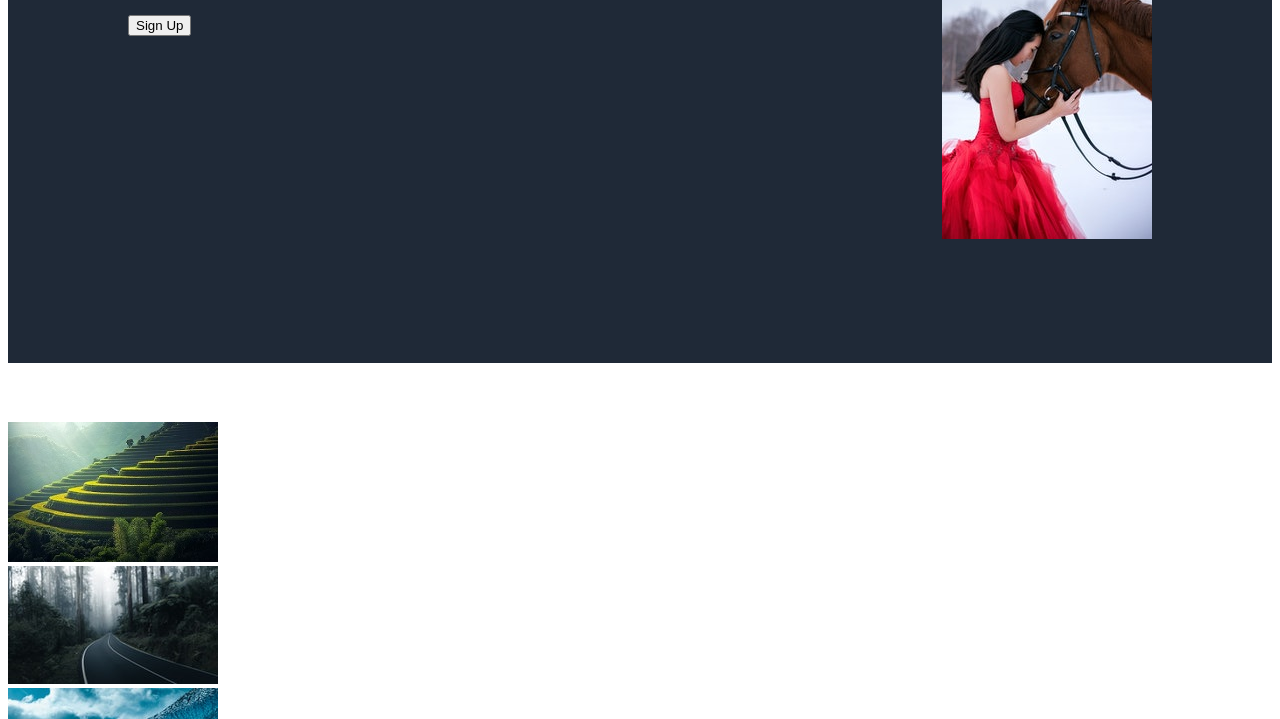
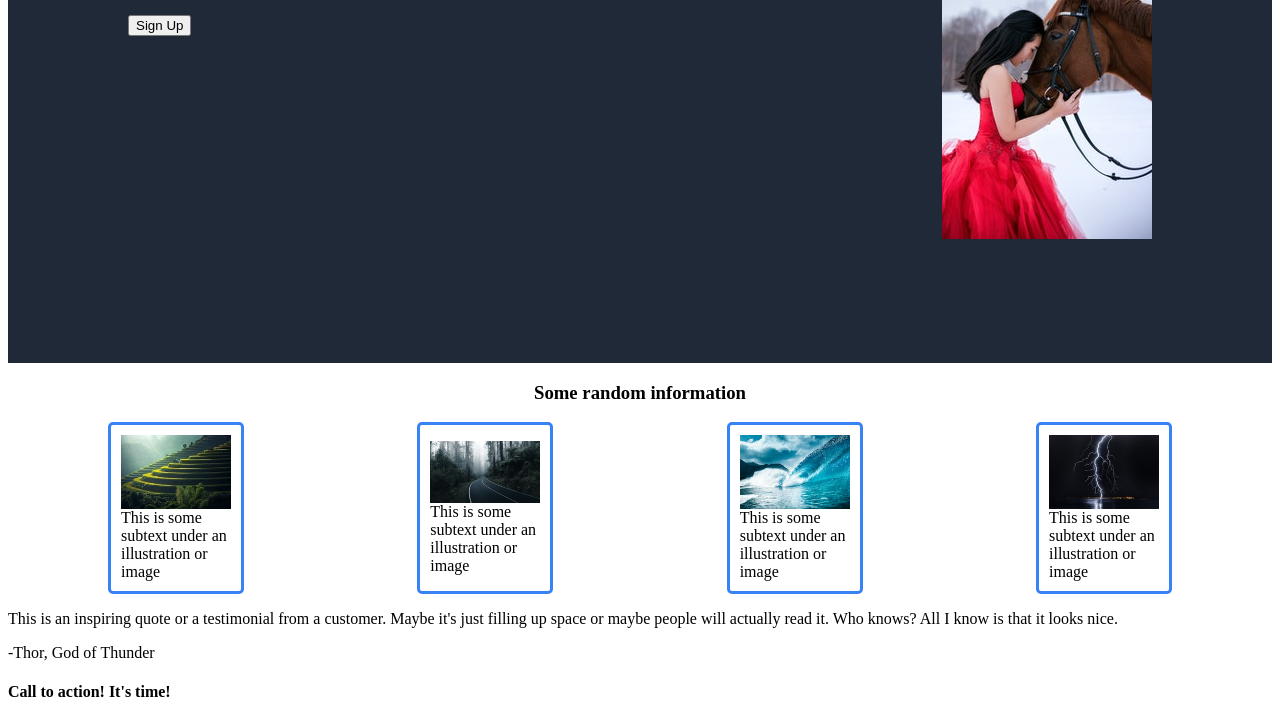
Before and after one commit to marrerap/landingPageProject, a plain HTML site: page index.html in a window 1280 px wide. Shown: the part 221-940 px from the top of the page. Drawn offline with Linux system fonts and the light colour scheme.

Commit message:
added card with border to thumbnail section

```diff
--- a/index.html
+++ b/index.html
@@ -38,23 +38,23 @@
 
     </div>
     <div class="thumbnailSection">
-        <div>
+        <div class="thumbnailTitle">
             <h3>Some random information</h3>
         </div>
-        <div>
-            <div>
+        <div class="thumbnailImages">
+            <div class="thumbnailBox">
                 <img src="/images/pexels-header-pic.jpg" alt="">
                 <span>This is some subtext under an illustration or image</span>
             </div>
-            <div>
+            <div class="thumbnailBox">
                 <img src="/images/pexels-jack-krzysik-7753054.jpg" alt="">
                 <span>This is some subtext under an illustration or image</span>
             </div>
-            <div>
+            <div class="thumbnailBox">
                 <img src="/images/pexels-kammeran-gonzalezkeola-9638680.jpg" alt="">
                 <span>This is some subtext under an illustration or image</span>
             </div>
-            <div>
+            <div class="thumbnailBox">
                 <img src="/images/pexels-philippe-donn-1114690.jpg" alt="">
                 <span>This is some subtext under an illustration or image</span>
             </div>
--- a/styles.css
+++ b/styles.css
@@ -1,11 +1,12 @@
 body {
     height: 100vh;
-    color: white;
+
 }
 
 .titleSection {
     background-color: #1f2937;
     padding: 0 120px 120px 120px;
+    color: white;
 }
 
 .titleBar {
@@ -46,3 +47,32 @@ body {
 .heroText {
     display: flex;
 }
+
+.thumbnailSection {
+    display: flex;
+    flex-direction: column;
+}
+
+.thumbnailTitle {
+    display: flex;
+    justify-content: center;
+}
+
+.thumbnailImages {
+    display: flex;
+    justify-content: space-between;
+    padding: 0 100px;
+
+}
+
+.thumbnailBox {
+    display: flex;
+    justify-content: center;
+    flex-direction: column;
+    border-style: solid;
+    border-width: 3px;
+    border-color: #3882f6;
+    border-radius: 5px;
+    padding: 10px;
+    max-width: 110px;
+}
```
